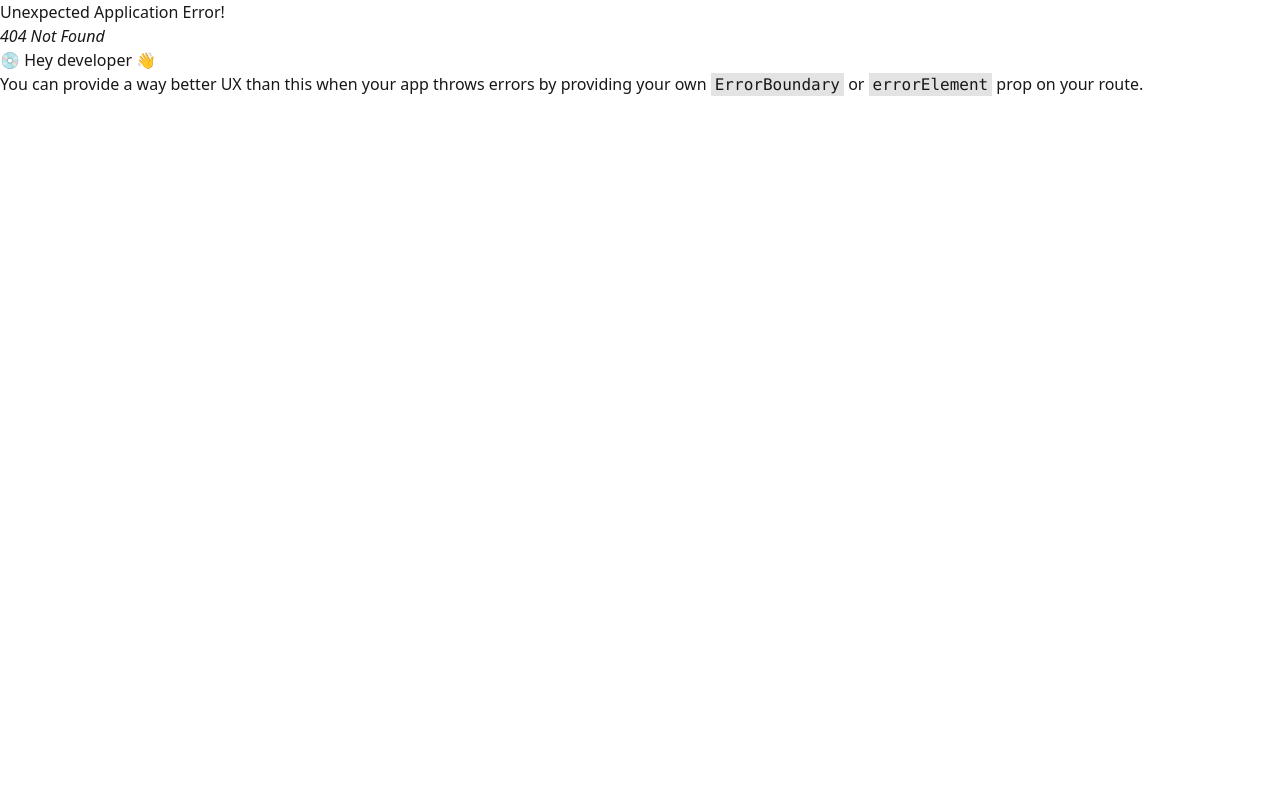
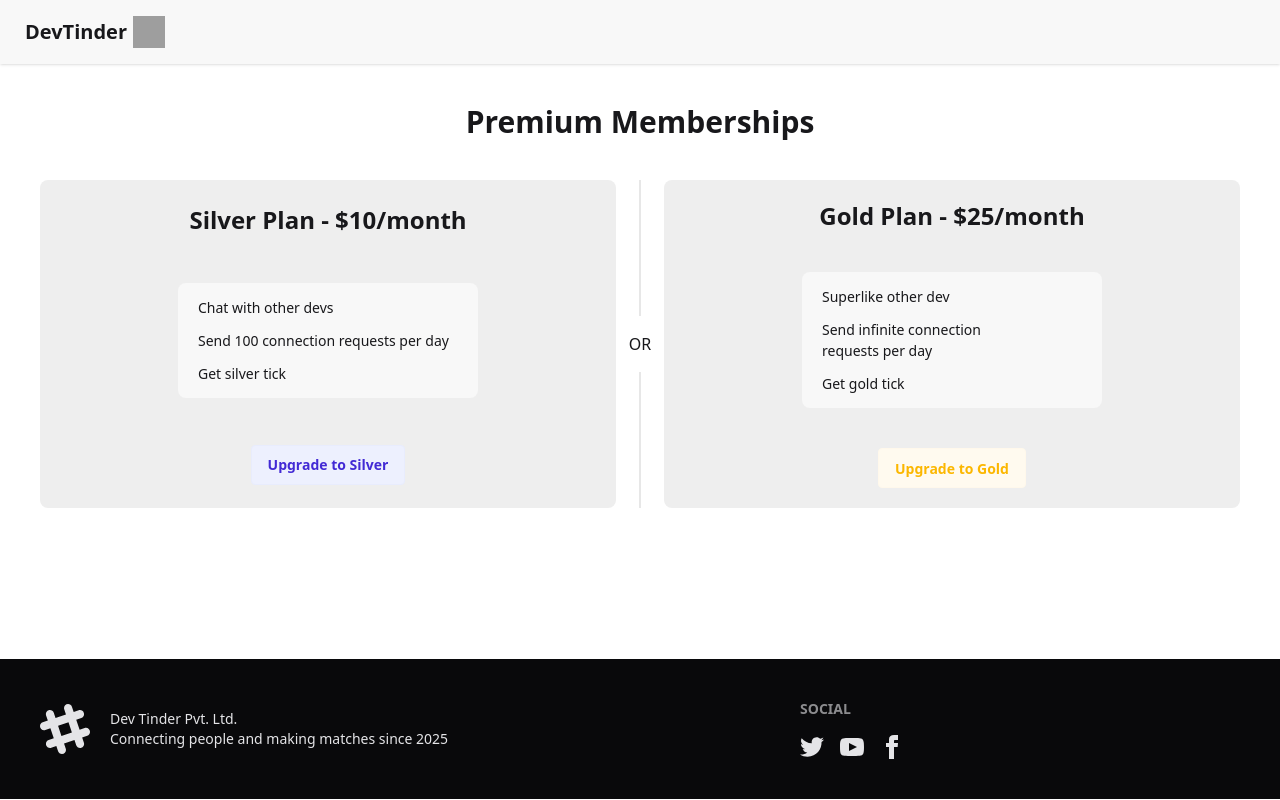
Before and after one commit to bharatsinghani4/dev-tinder, a React (Vite) app: page /premium in a window 1280 px wide. Before the commit this address had no page. Built offline with nearby package versions, Linux system fonts and the light colour scheme; no server answers; grey boxes are pictures that could not be loaded; the HTML template or start-up script is replaced by a standard one.

Commit message:
Integrated payments and added premium component

```diff
--- a/index.html
+++ b/index.html
@@ -5,6 +5,7 @@
     <link rel="icon" type="image/svg+xml" href="/vite.svg" />
     <meta name="viewport" content="width=device-width, initial-scale=1.0" />
     <title>DevTinder</title>
+    <script src="https://checkout.razorpay.com/v1/checkout.js"></script>
   </head>
   <body>
     <div id="root"></div>
--- a/src/App.jsx
+++ b/src/App.jsx
@@ -9,6 +9,7 @@ import Login from "./components/Login";
 import Profile from "./components/Profile";
 import Requests from "./components/Requests";
 import Connections from "./components/Connections";
+import Premium from "./components/Premium";
 
 const App = () => {
   const appRouter = createBrowserRouter([
@@ -36,6 +37,10 @@ const App = () => {
           path: "connections",
           element: <Connections />,
         },
+        {
+          path: "premium",
+          element: <Premium />,
+        },
       ],
     },
   ]);
--- a/src/components/Connections.jsx
+++ b/src/components/Connections.jsx
@@ -48,7 +48,7 @@ const Connections = () => {
             {connections.map((connection) => (
               <div
                 key={connection._id}
-                className="card card-side bg-base-300 shadow-xl w-[50%]"
+                className="card card-side bg-base-300 shadow-xl w-[50%] h-[250px]"
               >
                 <figure className="flex-[1_0_33%]">
                   <img
@@ -56,7 +56,7 @@ const Connections = () => {
                     alt="User photo"
                   />
                 </figure>
-                <div className="card-body">
+                <div className="card-body flex-[1_0_100%]">
                   <h2 className="card-title">
                     {connection.firstName + " " + connection.lastName}
                   </h2>
--- a/src/components/Feed.jsx
+++ b/src/components/Feed.jsx
@@ -17,7 +17,7 @@ const Feed = () => {
 
   const fetchFeed = async () => {
     try {
-      const response = await axios.get(BASE_URL + "/user/feed", user, {
+      const response = await axios.get(BASE_URL + "/user/feed", {
         withCredentials: true,
       });
 
--- a/src/components/Login.jsx
+++ b/src/components/Login.jsx
@@ -1,5 +1,5 @@
-import { useState } from "react";
-import { useDispatch } from "react-redux";
+import { useEffect, useState } from "react";
+import { useDispatch, useSelector } from "react-redux";
 import { useNavigate } from "react-router";
 import axios from "axios";
 
@@ -9,6 +9,7 @@ import { BASE_URL } from "../utils/constants";
 const Login = () => {
   const dispatch = useDispatch();
   const navigate = useNavigate();
+  const user = useSelector((store) => store.user);
   const [firstName, setFirstName] = useState("");
   const [email, setEmail] = useState("");
   const [error, setError] = useState(null);
@@ -81,6 +82,10 @@ const Login = () => {
       setError(error?.response?.data || "Something went wrong.");
     }
   };
+
+  useEffect(() => {
+    if (user) navigate("/");
+  }, [user]);
 
   return (
     <div className="min-h-[calc(100vh_-_205px)] flex items-center justify-center">
--- a/src/components/Navbar.jsx
+++ b/src/components/Navbar.jsx
@@ -53,6 +53,9 @@ const Navbar = () => {
               <li>
                 <Link to={"/requests"}>Requests</Link>
               </li>
+              <li>
+                <Link to={"/premium"}>Premium</Link>
+              </li>
             </ul>
           </div>
           <p className="badge badge-soft badge-success leading-none">
--- /dev/null
+++ b/src/components/Premium.jsx
@@ -0,0 +1,122 @@
+import { useEffect, useState } from "react";
+import axios from "axios";
+
+import { BASE_URL } from "../utils/constants";
+
+const Premium = () => {
+  const [isUserPremium, setIsUserPremium] = useState(false);
+
+  const verifyPremiumUser = async () => {
+    try {
+      const response = await axios.get(BASE_URL + "/premium/verify", {
+        withCredentials: true,
+      });
+
+      if (response.data.isPremium) {
+        setIsUserPremium(true);
+      }
+    } catch (error) {
+      console.error(error);
+    }
+  };
+
+  const handleBuyMemberShip = async (membership) => {
+    try {
+      const order = await axios.post(
+        BASE_URL + "/payment/create",
+        {
+          membership,
+        },
+        { withCredentials: true }
+      );
+
+      const options = {
+        key: order.data.key_id, // Replace with your Razorpay key_id
+        amount: order.data.amount, // Amount is in currency subunits. Default currency is INR. Hence, 50000 refers to 50000 paise
+        currency: order.data.currency,
+        name: "Dev Tinder",
+        description: "Connect to other developers",
+        order_id: order.data.id, // This is the order_id created in the backend
+        // callback_url: "http://localhost:3000/payment-success", // Your success URL
+        prefill: {
+          name: order.data.notes.firstName + " " + order.data.notes.lastName,
+          email: order.data.notes.emailId,
+          contact: "9999999999",
+        },
+        theme: {
+          color: "#F37254",
+        },
+        handler: verifyPremiumUser,
+      };
+
+      const razorpay = new window.Razorpay(options);
+
+      razorpay.open();
+    } catch (error) {
+      console.error(error);
+    }
+  };
+
+  useEffect(() => {
+    verifyPremiumUser();
+  }, []);
+
+  return !isUserPremium ? (
+    <div className="p-10 min-h-[calc(100vh_-_205px)]">
+      <h1 className="text-3xl font-bold text-center mb-10">
+        Premium Memberships
+      </h1>
+      <div className="flex w-full">
+        <div className="card bg-base-300 rounded-box grid grow place-items-center p-5">
+          <h2 className="text-2xl font-bold text-center mb-10">
+            Silver Plan - $10/month
+          </h2>
+          <ul className="menu bg-base-200 rounded-box w-75 mb-10">
+            <li>
+              <p>Chat with other devs</p>
+            </li>
+            <li>
+              <p>Send 100 connection requests per day</p>
+            </li>
+            <li>
+              <a>Get silver tick</a>
+            </li>
+          </ul>
+          <button
+            className="btn btn-soft btn-primary"
+            onClick={() => handleBuyMemberShip("silver")}
+          >
+            Upgrade to Silver
+          </button>
+        </div>
+        <div className="divider divider-horizontal">OR</div>
+        <div className="card bg-base-300 rounded-box grid grow place-items-center p-5">
+          <h2 className="text-2xl font-bold text-center mb-10">
+            Gold Plan - $25/month
+          </h2>
+          <ul className="menu bg-base-200 rounded-box w-75 mb-10">
+            <li>
+              <p>Superlike other dev</p>
+            </li>
+            <li>
+              <p>Send infinite connection requests per day</p>
+            </li>
+            <li>
+              <a>Get gold tick</a>
+            </li>
+          </ul>
+          <button
+            className="btn btn-soft btn-warning"
+            onClick={() => handleBuyMemberShip("gold")}
+          >
+            Upgrade to Gold
+          </button>
+        </div>
+      </div>
+    </div>
+  ) : (
+    <p>You're already a premium user</p>
+  );
+};
+
+export default Premium;
```
